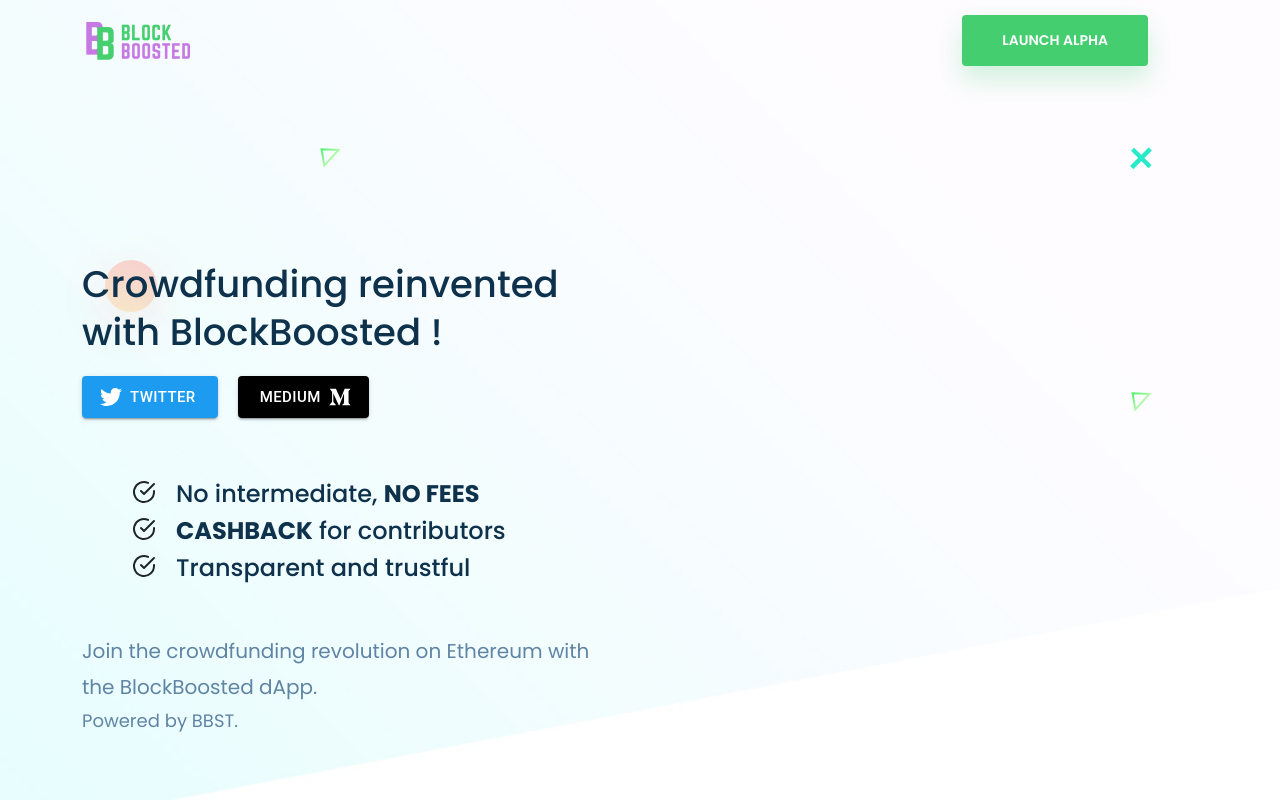
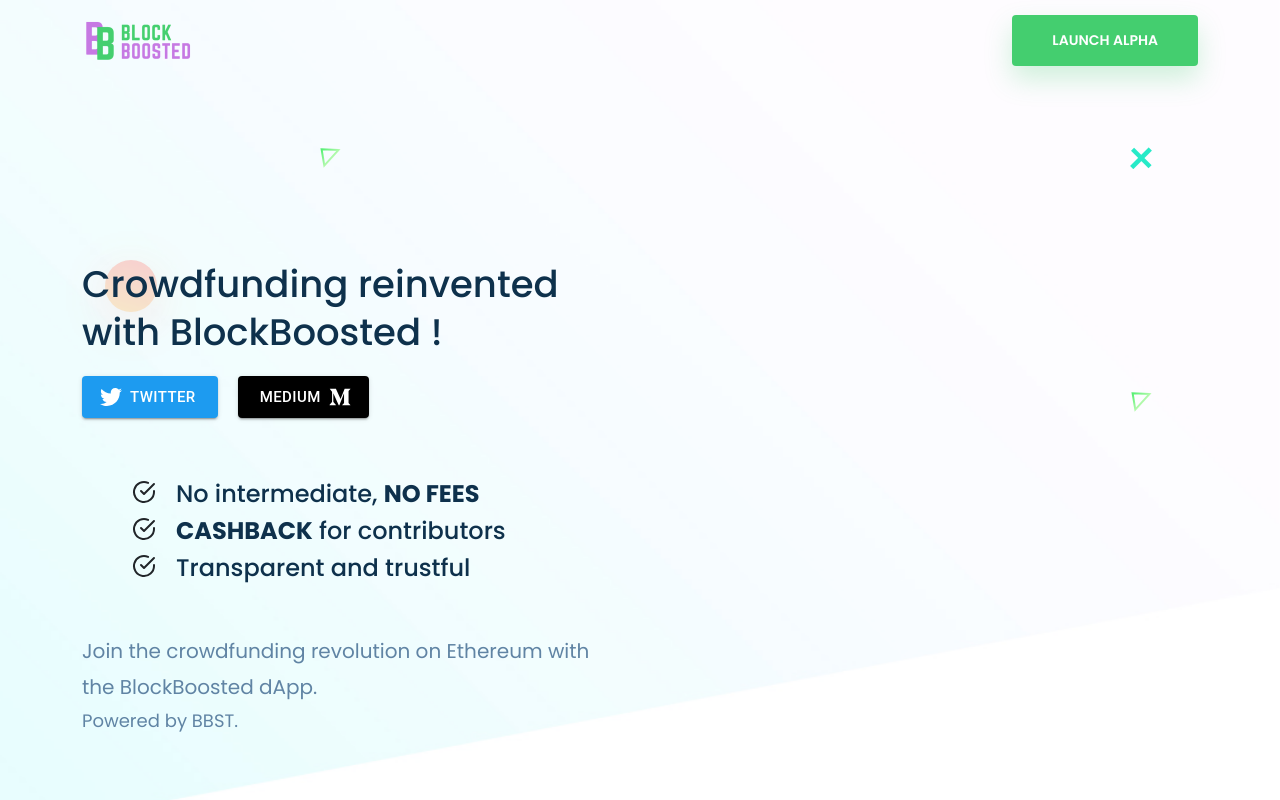
Before and after one commit to hazardeurrr/crowdfunding-crypto, a Next.js app in the folder startp-react/: page / in a window 1280 px wide. Shown: the top 800 px of the page. Built offline with nearby package versions, Linux system fonts and the light colour scheme; what react-toast-notifications would draw is missing.

Commit message:
suppr margin

```diff
--- a/startp-react/components/_App/NavbarStyleTwo.js
+++ b/startp-react/components/_App/NavbarStyleTwo.js
@@ -64,7 +64,7 @@ const NavbarStyleTwo = () => {
                             </ul> */}
                         </div>
 
-                        <a style={{marginRight: 50}} target="_blank" href="https://app.blockboosted.com/" className="btn btn-primary">
+                        <a target="_blank" href="https://app.blockboosted.com/" className="btn btn-primary">
                                         LAUNCH ALPHA
                         </a>
 
```
